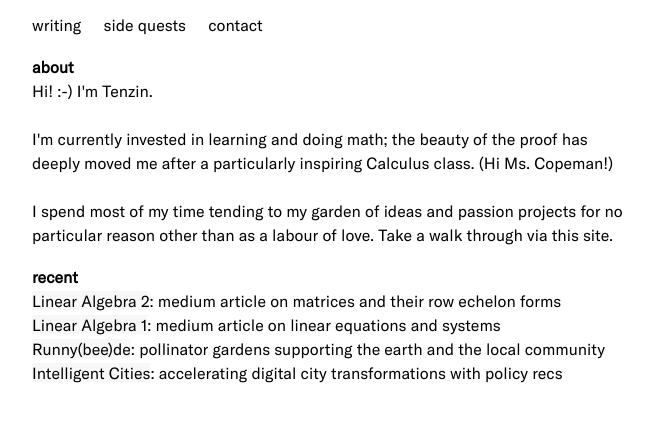
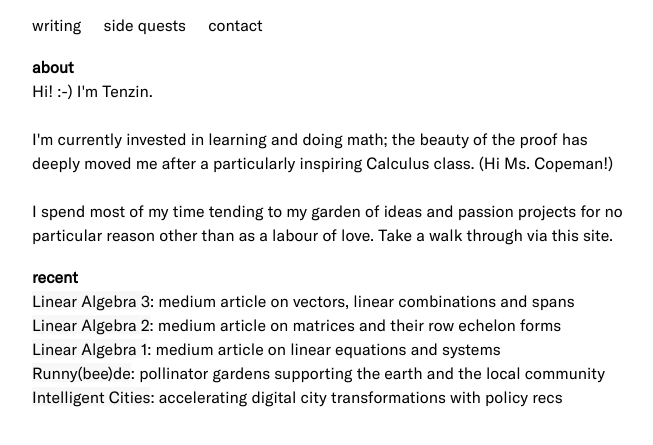
Before and after one commit to t9nz/website, a plain HTML site: page index.html in a window 1280 px wide. Shown: the part 143-588 px from the top of the page, without its empty margins (308-961 px from the left). Drawn offline with Linux system fonts and the light colour scheme.

Commit message:
Added to recent and writing sections

```diff
--- a/index.html
+++ b/index.html
@@ -39,6 +39,7 @@
             Take a walk through via this site.
         </p>
         <p><span class="sub">recent</span><br>
+            <span class="title"><a href="https://medium.com/p/ec1e01ccaa05#d4e8-757a1a8c9c9c">Linear Algebra 3</a></span>: medium article on vectors, linear combinations and spans<br>
             <span class="title"><a href="https://medium.com/towards-data-science/linear-algebra-2-echelon-matrix-forms-ce8a19c71a7d">Linear Algebra 2</a></span>: medium article on matrices and their row echelon forms<br>
             <span class="title"><a href="https://medium.com/towards-data-science/linear-algebra-1-1-15b70e48bab9">Linear Algebra 1</a></span>: medium article on linear equations and systems<br>
             <span class="title"><a href="https://www.toronto.ca/services-payments/water-environment/environmental-grants-incentives/pollinateto-community-grants/">Runny(bee)de</a></span>: pollinator gardens supporting the earth and the local community<br>
```
Also changed, not shown: writing.html (+1 -0 lines).
